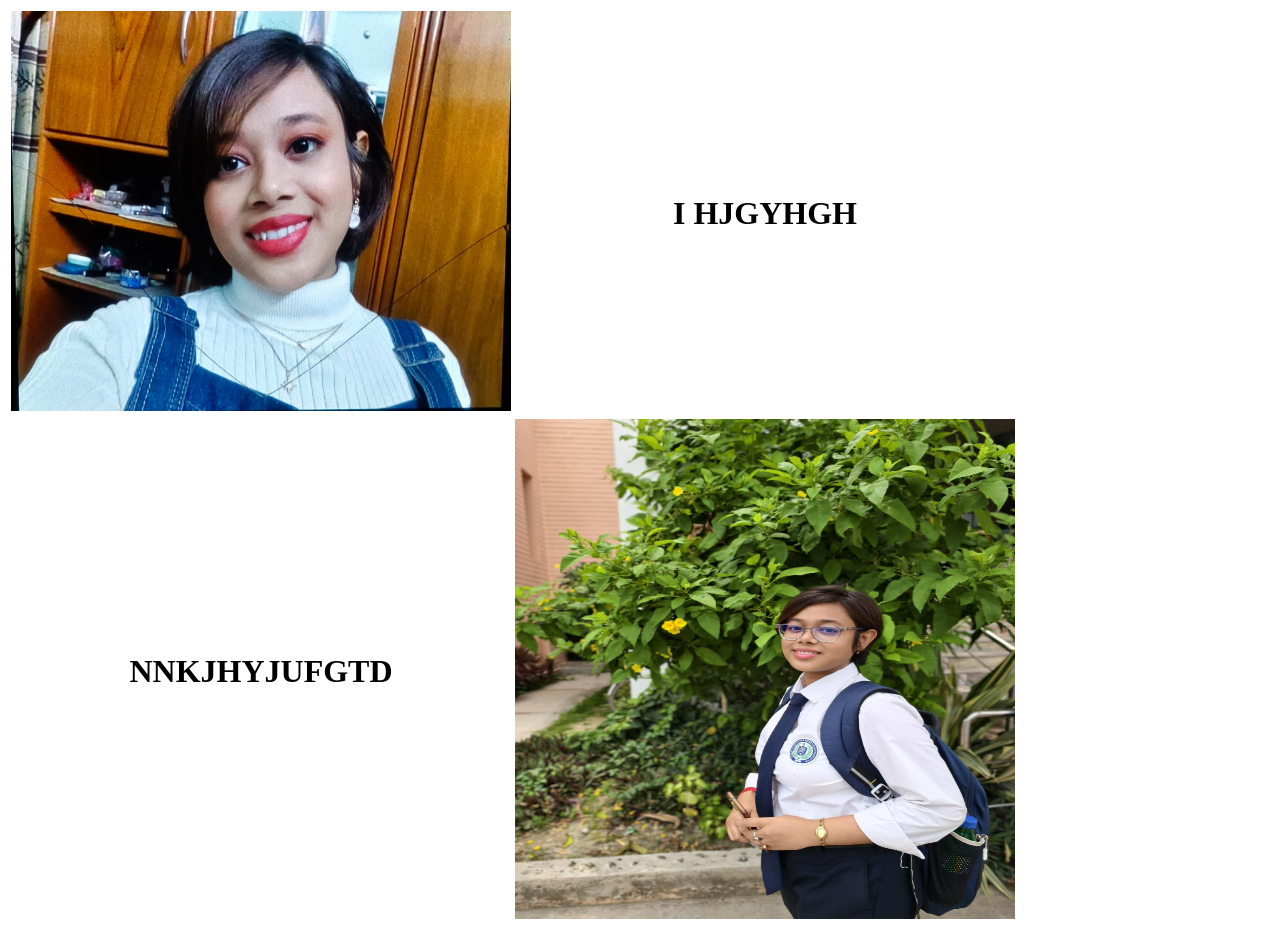
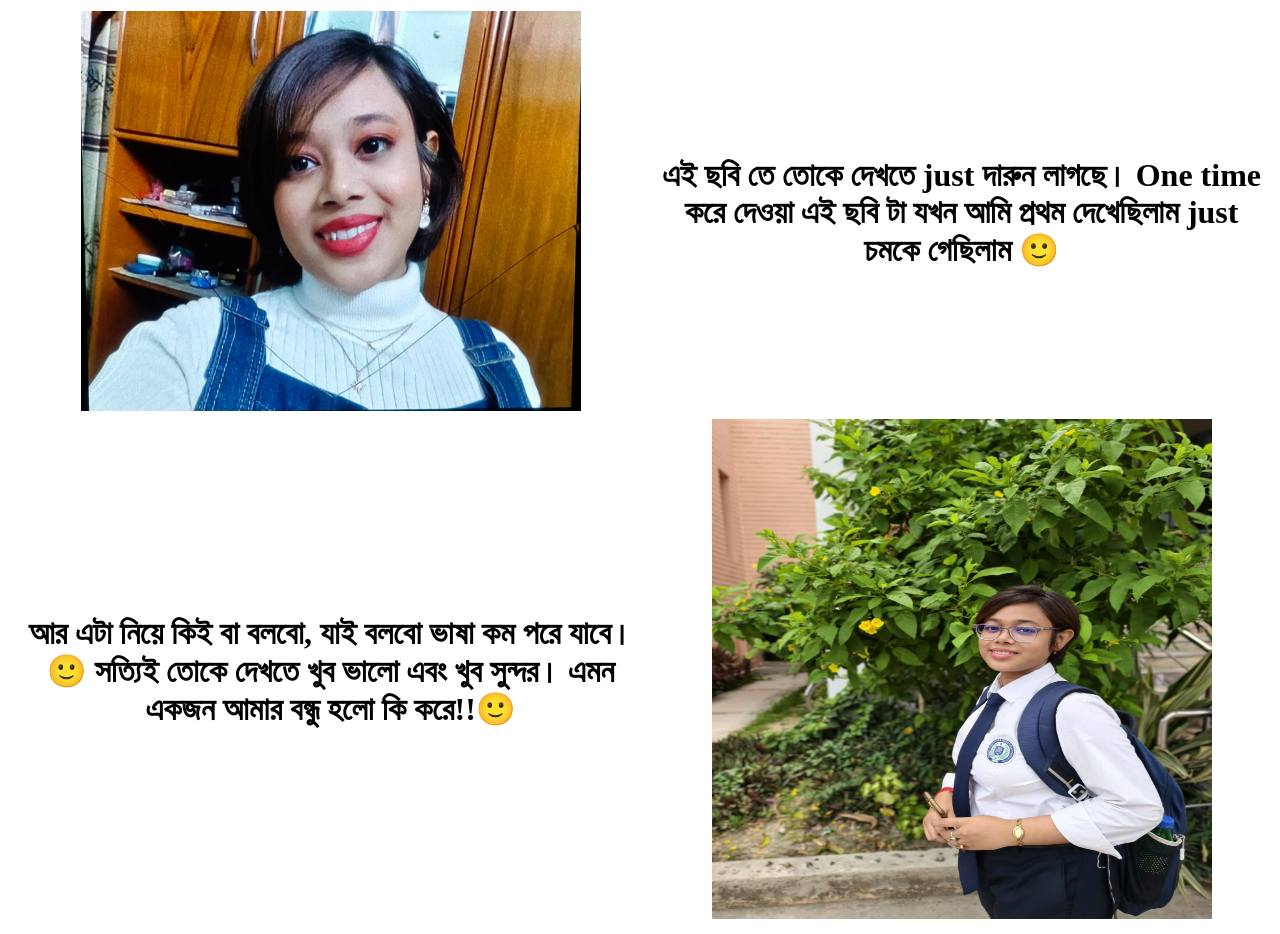
Before and after one commit to Nirupam11/website, a plain HTML site: page Pics.html in a window 1280 px wide. Drawn offline with Linux system fonts and the light colour scheme.

Commit message:
Update Pics.html

```diff
--- a/Pics.html
+++ b/Pics.html
@@ -10,12 +10,14 @@
                     <img width="500" height="400" src="WhatsApp Image 2025-04-26 at 11.42.31 AM.jpeg" alt="">
                 </th>
                 <th colspan=2>
-                    <h1>I HJGYHGH</h1>
+                    <h1>এই ছবি তে তোকে দেখতে just দারুন লাগছে।
+                        One time করে দেওয়া এই ছবি টা যখন আমি প্রথম দেখেছিলাম just চমকে গেছিলাম 🙂</h1>
                 </th>
             </tr>
             <tr>
                  <th colspan=1 rowspan=2 >
-                   <h1>NNKJHYJUFGTD</H1>
+                   <h1>আর এটা নিয়ে কিই বা বলবো, যাই বলবো ভাষা কম পরে যাবে।🙂
+সত্যিই তোকে দেখতে খুব ভালো এবং খুব সুন্দর। এমন একজন আমার বন্ধু হলো কি করে!!🙂</H1>
                 </th>
                 <th colspan=2 rowspan=2 align="rightside">
                     <img width="500" height="500" src="college dresss.jpg" alt="" >
```
